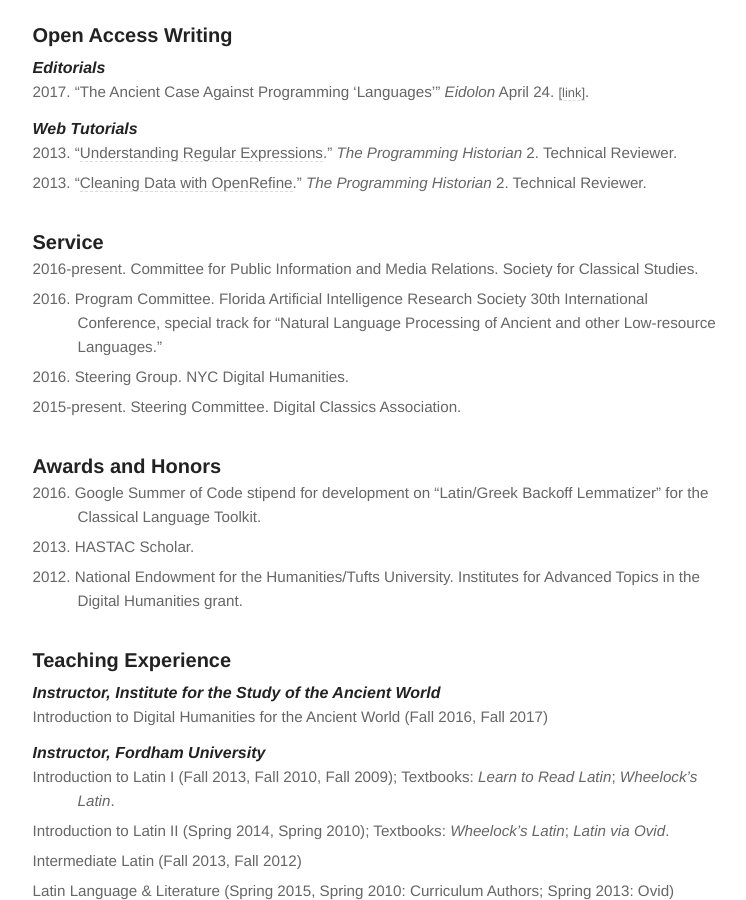
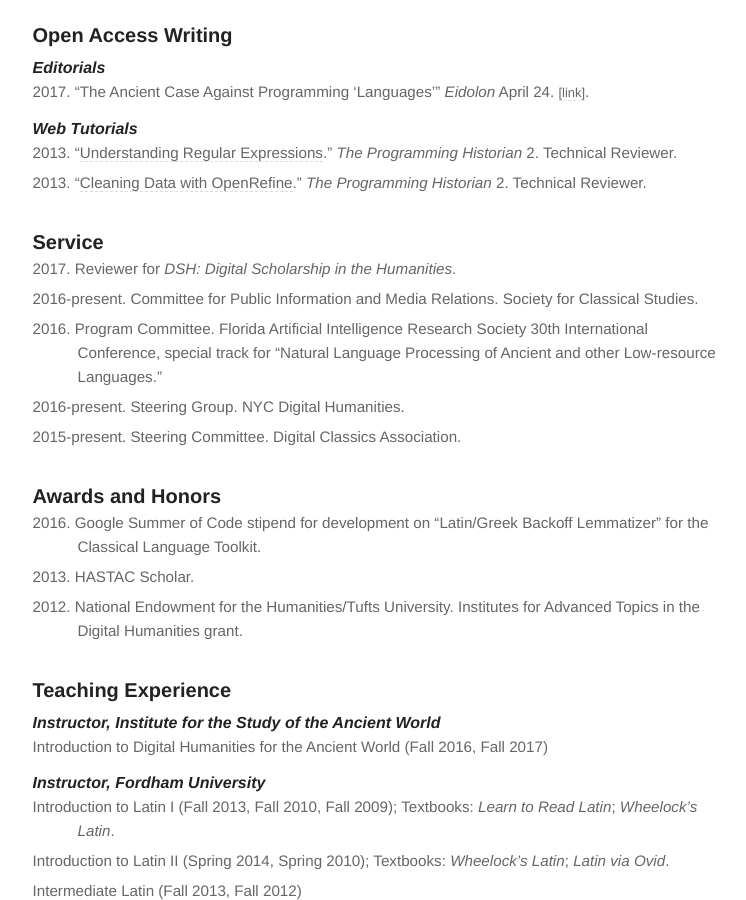
Before and after one commit to diyclassics/diyclassics.github.io, a Jekyll site: the page built from cv.md, in a window 1280 px wide and 900 px high, scrolled down 3038 px. Shown: the whole window, without its empty margins (265-1011 px from the left). Built offline with Jekyll 4.4.1, drawn with Linux system fonts in a browser that asks for light colours.

Commit message:
Add service

```diff
--- a/cv.md
+++ b/cv.md
@@ -131,9 +131,10 @@ August 2017
 
 ### Service
 
+- 2017\. Reviewer for *DSH: Digital Scholarship in the Humanities*.
 - 2016-present. Committee for Public Information and Media Relations. Society for Classical Studies.
 - 2016\. Program Committee. Florida Artificial Intelligence Research Society 30th International Conference, special track for "Natural Language Processing of Ancient and other Low-resource Languages."
-- 2016\. Steering Group. NYC Digital Humanities.
+- 2016-present. Steering Group. NYC Digital Humanities.
 - 2015-present. Steering Committee. Digital Classics Association.
 
 ### Awards and Honors
```
